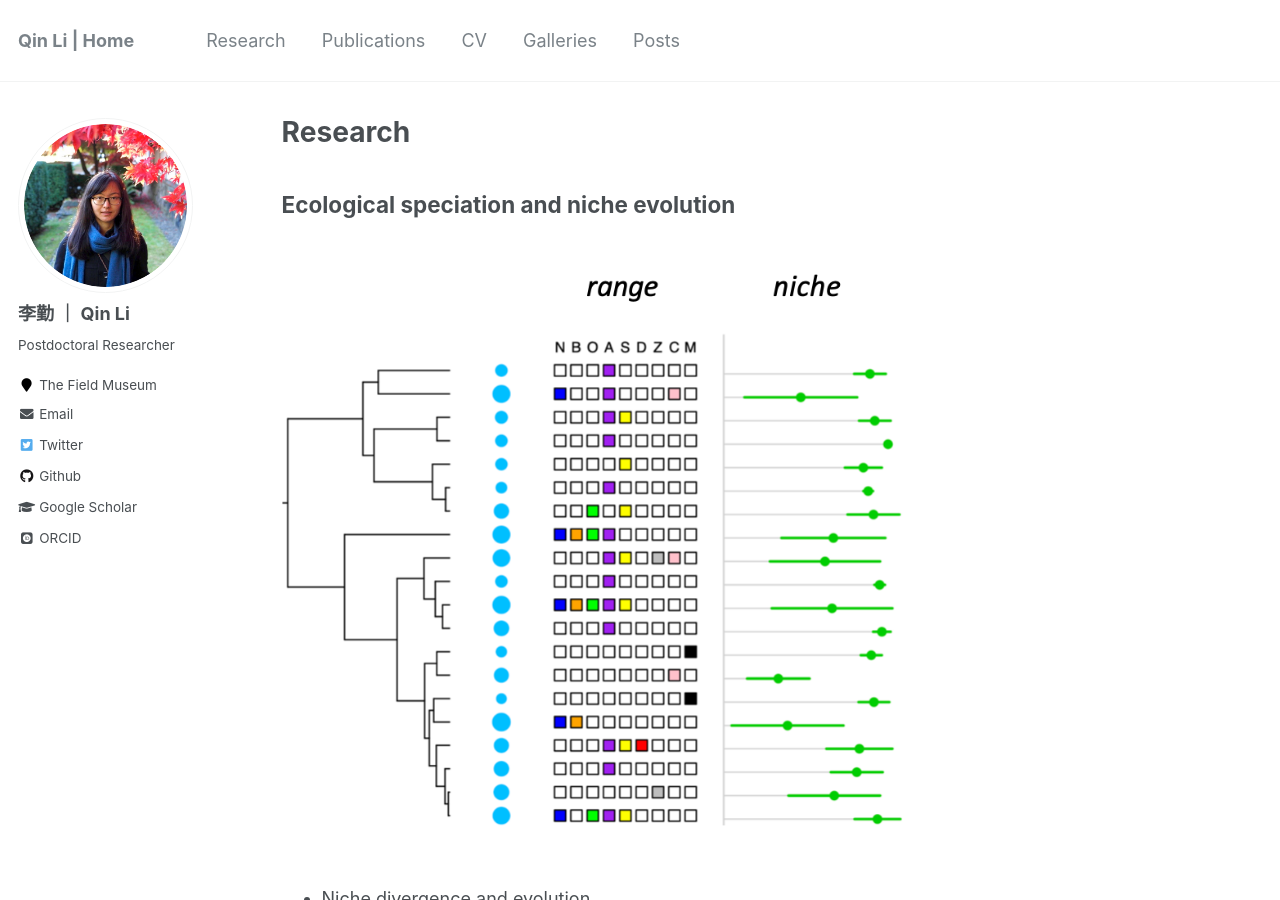
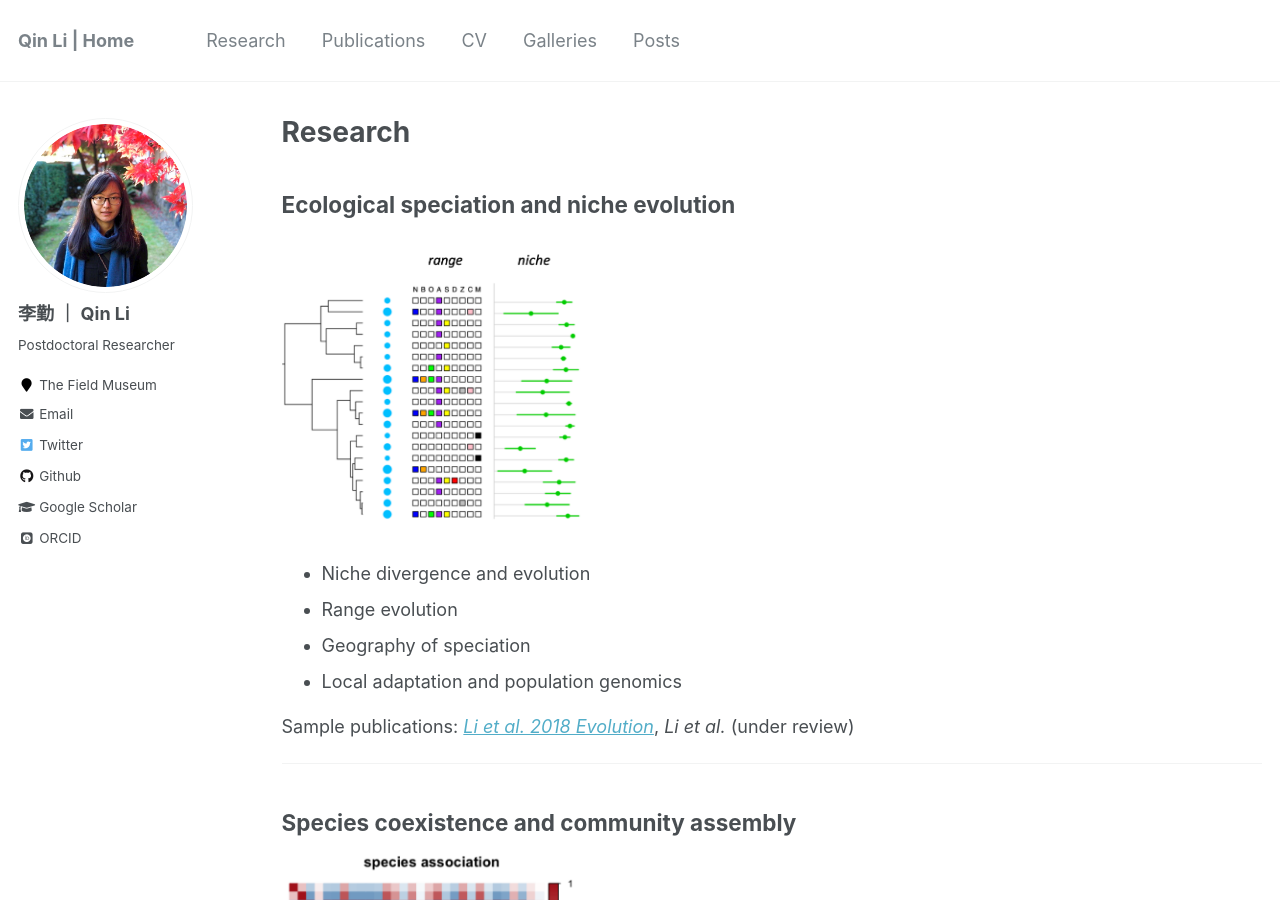
Before and after one commit to qli/qli.github.io, a Jekyll site: the page built from _pages/research.md, in a window 1280 px wide and 900 px high. Built offline with Jekyll 4.4.1, drawn with Linux system fonts in a browser that asks for light colours; some web fonts are replaced.

Commit message:
modify figs

```diff
--- a/_pages/research.md
+++ b/_pages/research.md
@@ -10,12 +10,16 @@ author_profile: true
 does not work
 
 <img style="float: left" width="250" src="/images/fig-spAsso.png">
-![left-aligned-image](/images/fig_nicheRange.png){: .align-left}
+
+![left-aligned-image](/images/fig_nicheRange.png){: width=30% .align-left}
+{:style="clear: left"}
+
+
 -->
 
 ## Ecological speciation and niche evolution
 
-![image alt <](/images/fig_niche.png)
+![image alt <](/images/fig_niche.png){: width="300px"}
 - Niche divergence and evolution
 - Range evolution
 - Geography of speciation
@@ -28,7 +32,7 @@ Sample publications: [*Li et al. 2018 Evolution*](https://doi.org/10.1111/evo.13
 
 ## Species coexistence and community assembly
 
-![image alt <](/images/fig_spAsso.png)
+![image alt <](/images/fig_spAsso.png){: width="300px"}
 
 - Co-occurrence patterns over time and space
 - Mechanisms of coexistence and assembly
@@ -39,8 +43,8 @@ Sample publications: [*Li et al. 2018 Evolution*](https://doi.org/10.1111/evo.13
 ---
 
 ## Biodiversity patterns and biogeographical regionalization
-<img style="float: left" width="250" src="/images/fig_GoM.png">
-![image alt <](/images/fig_GoM.png)
+
+![image alt <](/images/fig_GoM.png){: width="30%"}
 
 - Floristic structure
 - Transition zone
@@ -55,7 +59,7 @@ Sample publications: *Li et al.* (under review)
 
 ## Global change and species responses
 
-![image alt <](/images/fig_niche.png)
+![image alt <](/images/fig_NAC.png){: width="30%"}
 
 - Non-analogous climate patterns
 - Range shifts under climate change
```
